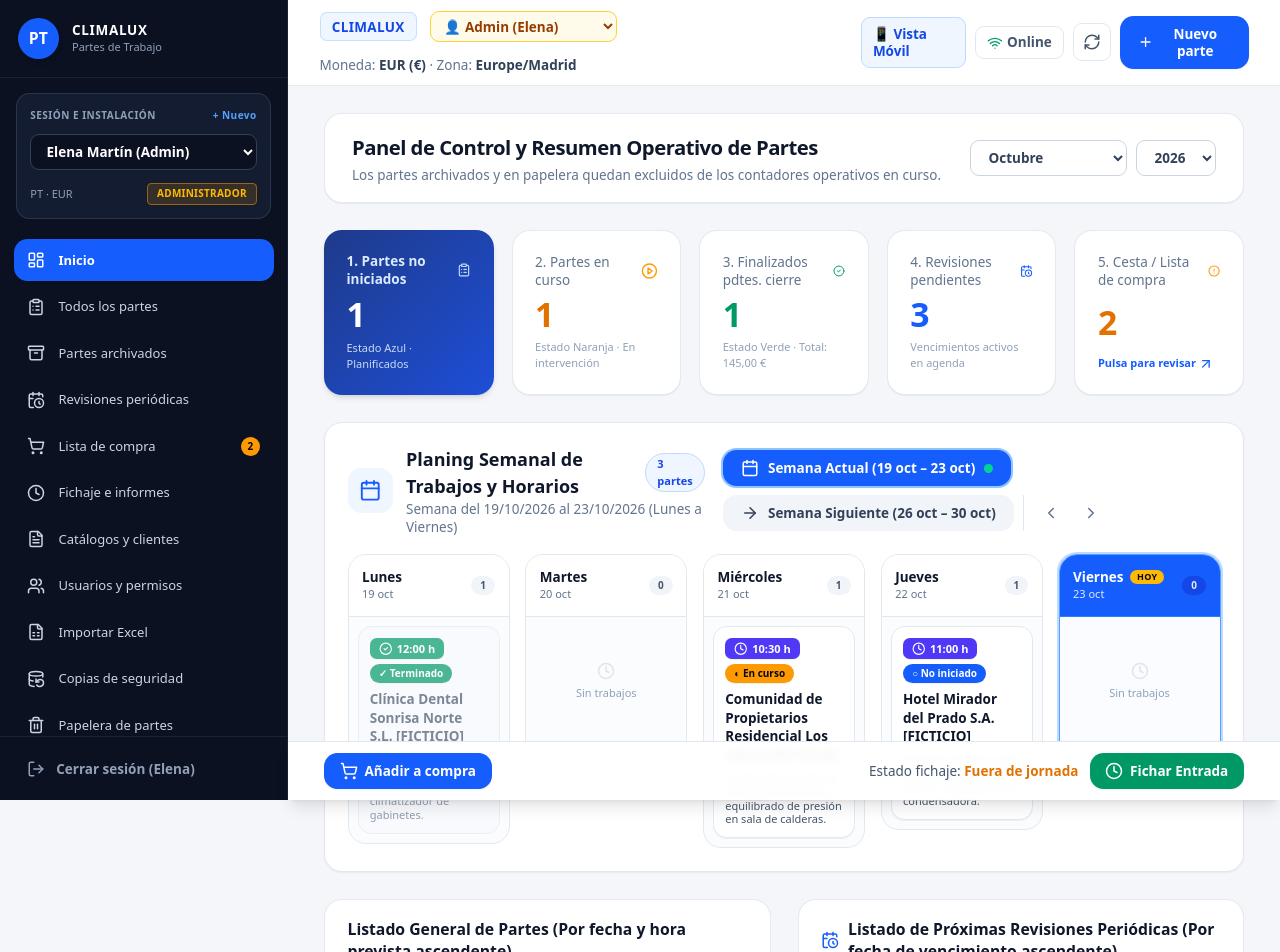
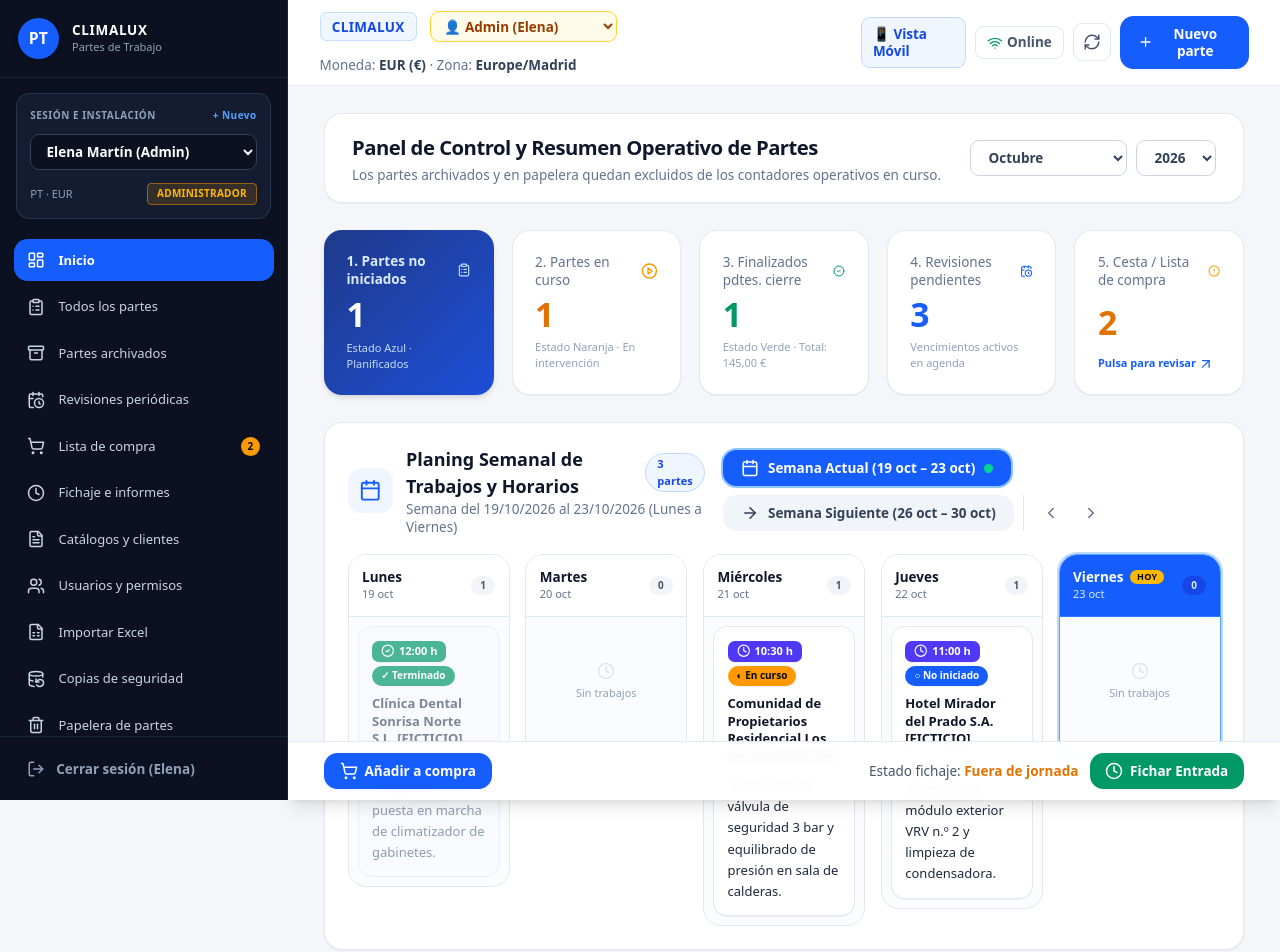
Before and after one commit to jugarbar666/app-partes-trabajo, a React (Vite) app: page / in a window 1280 px wide. Shown: the top 952 px of the page. Built offline with nearby package versions, Linux system fonts and the light colour scheme.

Commit message:
style: aumentar tamano de letra y legibilidad del trabajo a realizar y cliente en el planning semanal

```diff
--- a/src/App.tsx
+++ b/src/App.tsx
@@ -863,7 +863,7 @@ const MainApplicationContent: React.FC = () => {
                             setSelectedWorkOrderId(wo.id);
                             navigateTo('work_order_detail');
                           }}
-                          className={`rounded-xl p-2.5 border transition space-y-1.5 text-left cursor-pointer ${
+                          className={`rounded-xl p-3 border transition space-y-2 text-left cursor-pointer ${
                             finished
                               ? 'bg-slate-50 border-slate-200 opacity-70 hover:opacity-100'
                               : 'bg-white border-slate-200 shadow-2xs hover:border-blue-500 hover:shadow-sm'
@@ -895,7 +895,7 @@ const MainApplicationContent: React.FC = () => {
 
                           {/* Nombre del cliente */}
                           <div
-                            className={`font-bold text-xs leading-snug ${
+                            className={`font-bold text-xs sm:text-[13px] leading-snug ${
                               finished ? 'text-slate-600' : 'text-slate-900'
                             }`}
                             title={wo.snapshot_customer_name}
@@ -905,8 +905,8 @@ const MainApplicationContent: React.FC = () => {
 
                           {/* Trabajo a realizar */}
                           <div
-                            className={`text-[11px] leading-tight ${
-                              finished ? 'text-slate-500' : 'text-slate-600'
+                            className={`text-xs sm:text-[13px] font-medium leading-relaxed ${
+                              finished ? 'text-slate-500' : 'text-slate-800'
                             }`}
                             title={wo.planned_work}
                           >
@@ -928,7 +928,7 @@ const MainApplicationContent: React.FC = () => {
                           <span className="inline-flex items-center gap-1 px-1.5 py-0.2 rounded-md bg-amber-600 text-white font-bold text-[10px]">
                             Revisión
                           </span>
-                          <div className="text-[11px] font-medium text-slate-700">
+                          <div className="text-xs sm:text-[13px] font-medium text-slate-800 leading-relaxed">
                             {occ.notes || 'Revisión periódica'}
                           </div>
                         </div>
```
